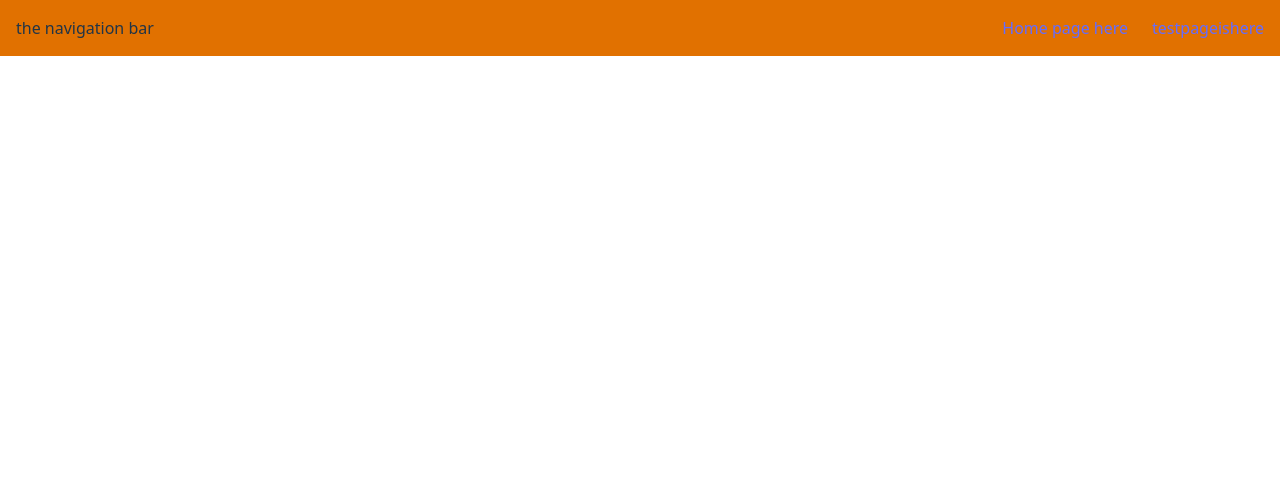
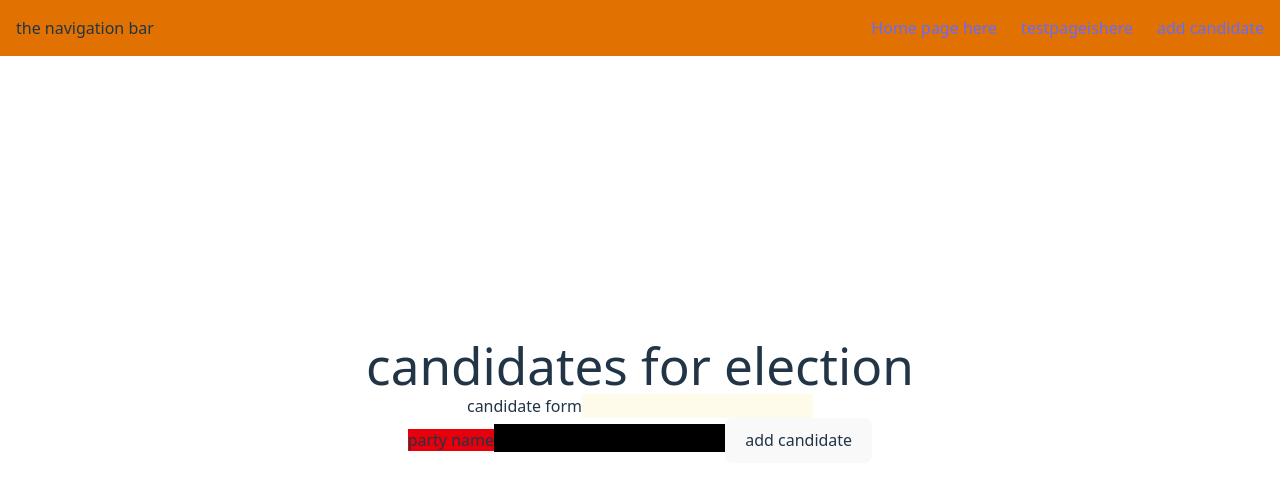
Before and after one commit to sasankgit/blockchain-voting-system, a React (Vite) app: page /addcandidate in a window 1280 px wide. Shown: the top 490 px of the page. Built offline with nearby package versions, Linux system fonts and the light colour scheme.

Commit message:
added candidate form

```diff
--- a/src/App.jsx
+++ b/src/App.jsx
@@ -2,6 +2,7 @@
 import Home from './pages/home.jsx'
 import Navbar from './pages/navbar.jsx'
 import Basic from './pages/testpage.jsx'
+import Candidate from './pages/addcandidate.jsx'
 
 
 import{BrowserRouter as Router,Routes,Route} from "react-router-dom";
@@ -19,6 +20,7 @@ function App() {
           <Route path="/" element={<Home/>} />
           <Route path="/home" element={<Home/>} />
           <Route path="/testpage" element={<Basic/>}/>
+          <Route path="/addcandidate" element={<Candidate/>}/>
         </Routes>
       </Router>
 
--- /dev/null
+++ b/src/pages/addcandidate.jsx
@@ -0,0 +1,21 @@
+function Candidate(){
+    return(
+        <div>
+            <h1>candidates for election</h1>
+            <form>
+                <label>candidate form</label>
+                <input
+                type="text"
+                className="bg-amber-50"
+                required
+                ></input>
+            </form>
+            <label className='bg-red-600'>party name</label>
+            <input className="bg-black pt-1"></input>
+            <button>add candidate</button>
+
+        </div>
+    );
+
+}
+export default Candidate;
--- a/src/pages/home.jsx
+++ b/src/pages/home.jsx
@@ -4,7 +4,7 @@ export default function  Home(){
     return(
     <div>
        <h1 className="text-2xl border-amber-50 ">Hello there</h1>
-       <p>this is a page for voting using blockchain</p>
+       <p className="">this is a page for voting using blockchain</p>
     </div>
     )
 }
--- a/src/pages/navbar.jsx
+++ b/src/pages/navbar.jsx
@@ -5,6 +5,7 @@ function Navbar(){
             <ul className="flex gap-6">
                 <li><a href ="home" >Home page here</a></li>
                 <li><a href = "testpage">testpageishere</a></li>
+                <li><a href = "addcandidate"> add candidate</a></li>
             </ul>
         </nav>
     );
--- a/src/pages/testpage.jsx
+++ b/src/pages/testpage.jsx
@@ -1,7 +1,7 @@
 function Basic(){
     return(
         <div>
-            <h1>this is test page</h1>
+            <h1 className="underline text-amber-300 p-0.5 fixed top-20 left-12 ">this is test page</h1>
         </div>
     );
 }
```
